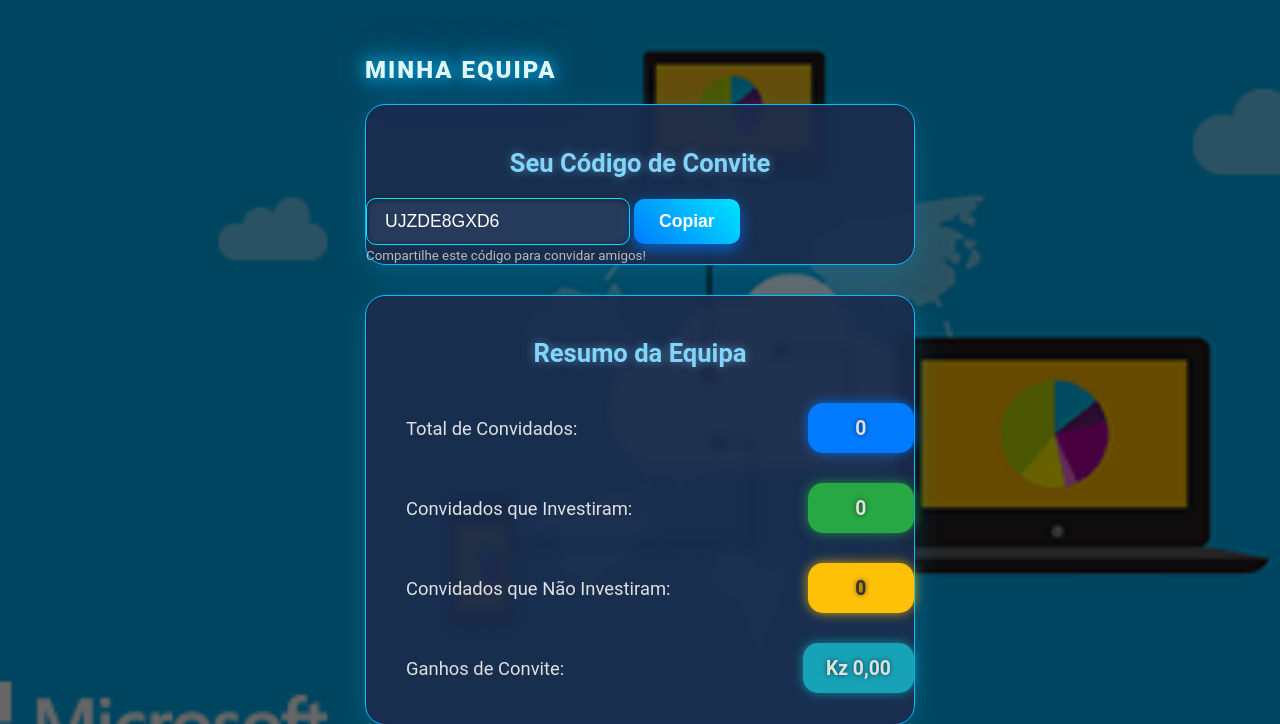
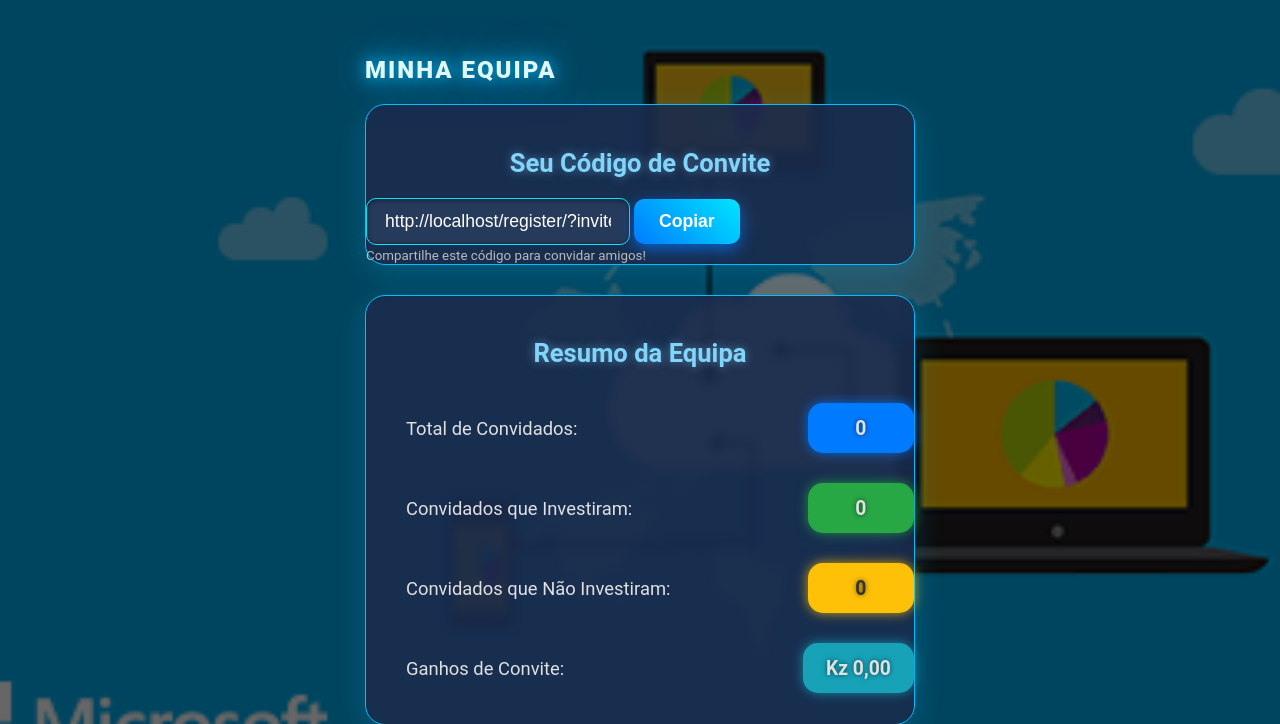
Before and after one commit to JoelCaquene/microsoft_2025_platform, a Django app: page /team/ in a window 1280 px wide. Shown: the top 724 px of the page. Run offline with Django 5.2, Linux system fonts and the light colour scheme; the visitor is signed in with stand-in values (Sample User, id 1); data comes from the database, SQL or seed files in the repository; some libraries are stand-ins or nearby versions.

Commit message:
Corrigir link de convite na pagina da equipa

```diff
--- a/core/templates/core/team.html
+++ b/core/templates/core/team.html
@@ -231,7 +231,7 @@
         <div class="card-body">
             <h5 class="card-title">Seu Código de Convite</h5>
             <div class="input-group mb-3">
-                <input type="text" class="form-control" id="invitationCode" value="{{ user.my_invitation_code }}" readonly>
+                <input type="text" class="form-control" id="invitationCode" value="{{ request.scheme }}://{{ request.get_host }}/register/?invite_code={{ user.my_invitation_code }}" readonly>
                 <button class="btn btn-primary" type="button" id="copyInvitationCode">Copiar</button>
             </div>
             <small class="text-muted" style="color: #bbb !important;">Compartilhe este código para convidar amigos!</small>
```
